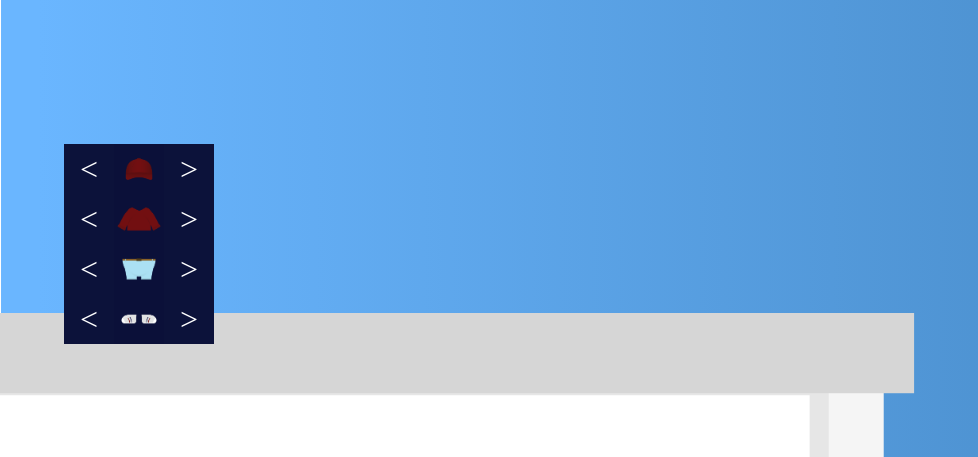
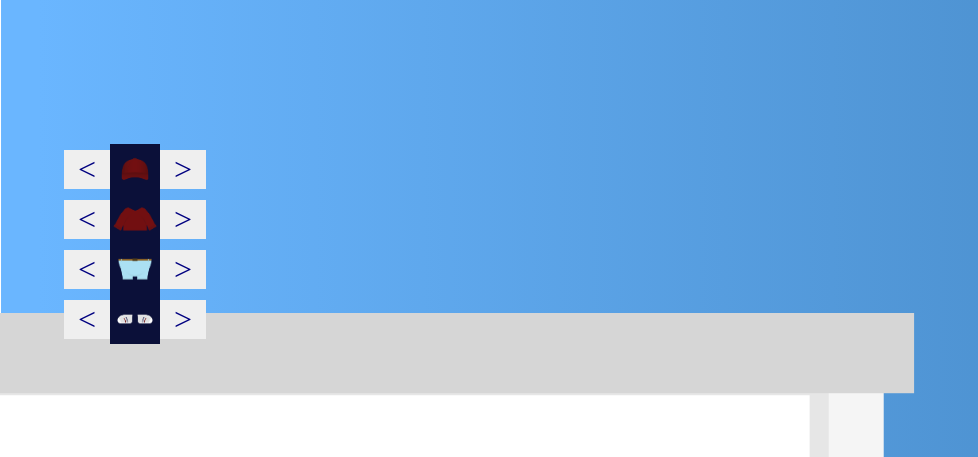
Before and after one commit to Bgroom17/mobileCapstone, a PHP site: page / in a window 1280 px wide. Shown: the top 457 px of the page, without its empty margins (0-978 px from the left). Run offline with PHP 8.4, Linux system fonts and the light colour scheme; some web fonts are replaced.

Commit message:
input
input

```diff
--- a/dressUpMobile.css
+++ b/dressUpMobile.css
@@ -66,11 +66,7 @@ body {
 input {
     font-size: 2em;
     display: inline;
-    width: 50px;
-    height: 50px;
-    display: block;
-    color: white;
-    background-color: #0c123a;
+    color: navy;
     font-family: 'Solway', serif;
     border: none;
 }
```
